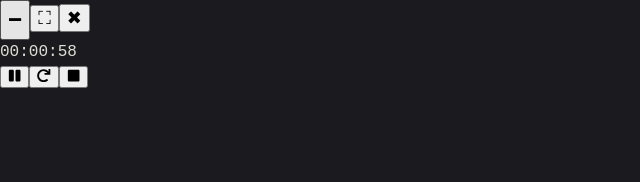
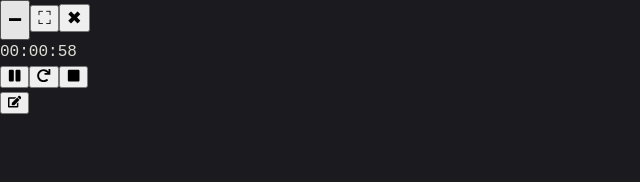
Before and after one commit to dev-Alejo24/tallerGitFlow, a React (Vite) app in the folder src/renderer/: page / in a window 1280 px wide. Both pictures are taken after a click on the button 14 px from the left and 127 px from the top of the page. Shown: the top 182 px of the page, without its empty margins (0-640 px from the left). Built offline with nearby package versions, Linux system fonts and the light colour scheme.

Commit message:
release button edit

```diff
--- a/src/renderer/src/components/Timer.jsx
+++ b/src/renderer/src/components/Timer.jsx
@@ -1,6 +1,5 @@
-
 import React, { useState, useEffect } from 'react';
-import { FaPause, FaPlay, FaStop, FaRedo } from 'react-icons/fa';
+import { FaPause, FaPlay, FaStop, FaRedo, FaEdit } from 'react-icons/fa';
 import InputField from './InputField';
 
 export default function Timer() {
@@ -67,7 +66,13 @@ export default function Timer() {
     setHours(0);
     setMinutes(0);
     setSeconds(0);
-    setIsEditing(true); // Permite volver a editar el tiempo
+    setIsEditing(true);
+  };
+
+  const handleEdit = () => {
+    setIsEditing(true);
+    setIsRunning(false);
+    setIsPaused(false);
   };
 
   return (
@@ -91,14 +96,13 @@ export default function Timer() {
               onChange={(e) => setSeconds(parseInt(e.target.value) || 0)}
             />
             <button
-              className="bg-blue-500 text-white px-8 py-2 rounded-xl"
+              className="bg-blue-500 text-white px-8 py-2 rounded-xl mt-2"
               onClick={handleStart}
             >
               <FaPlay className="text-2xl" />
             </button>
           </div>
         </div>
-        //pull request de feature button-stop
       ) : (
         <div
           className={`flex flex-col items-center ${
@@ -141,6 +145,12 @@ export default function Timer() {
               <FaStop className="text-2xl" />
             </button>
           </div>
+          <button
+            onClick={handleEdit}
+            className="bg-gray-500 text-white px-6 py-2 rounded mt-2"
+          >
+            <FaEdit className="text-2xl" />
+          </button>
         </div>
       )}
     </div>
```
